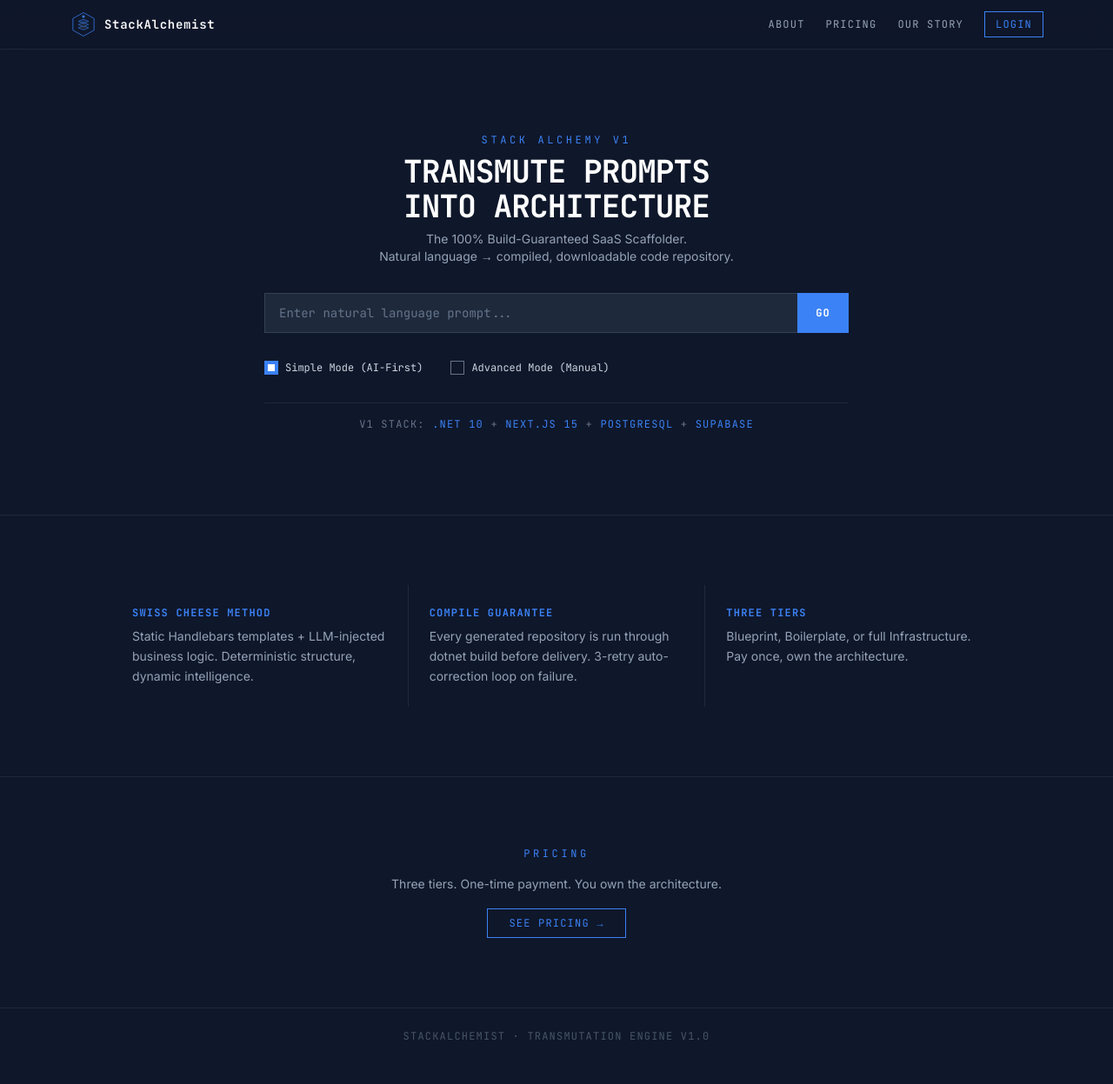
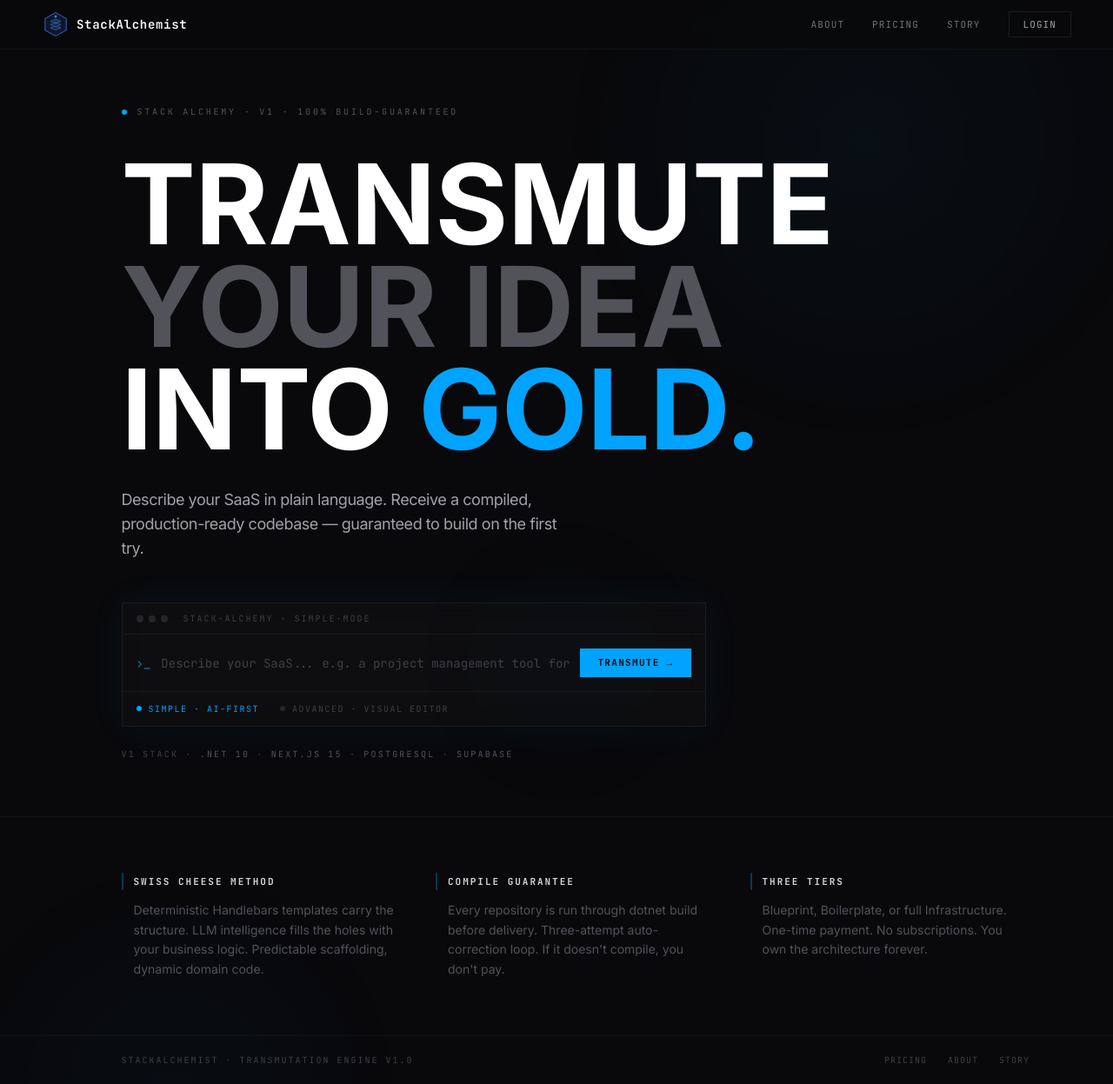
Before and after one commit to stevenfackley/StackAlchemist, a Next.js app in the folder src/StackAlchemist.Web/: page / in a window 1280 px wide. Shown: the whole page at 87% size. Before the commit the page ends 1224 px from the top, so only its background shows below. Built offline with nearby package versions, Linux system fonts and the light colour scheme.

Commit message:
feat(web): premium homepage redesign with glassmorphism terminal input; fix ReactFlow live preview height

```diff
--- a/src/StackAlchemist.Web/src/app/advanced/AdvancedModePage.tsx
+++ b/src/StackAlchemist.Web/src/app/advanced/AdvancedModePage.tsx
@@ -437,7 +437,7 @@
   );
 
   return (
-    <div className="min-h-screen flex flex-col bg-void">
+    <div className="h-screen flex flex-col bg-void overflow-hidden">
       <header className="border-b border-slate-surface bg-void/80 backdrop-blur-md sticky top-0 z-50">
         <div className="max-w-6xl mx-auto px-4 h-14 flex items-center gap-4">
           <Logo />
@@ -465,7 +465,7 @@
         </div>
       </header>
 
-      <main className="flex-1 flex">
+      <main className="flex flex-1 min-h-0">
         <div className="w-1/2 border-r border-slate-surface overflow-y-auto p-6">
           {step === 1 && (
             <StepEntities
--- a/src/StackAlchemist.Web/src/app/page.tsx
+++ b/src/StackAlchemist.Web/src/app/page.tsx
@@ -1,14 +1,17 @@
 "use client";
 
-import { useState } from "react";
+import { useState, useRef } from "react";
 import { useRouter } from "next/navigation";
-import { Navbar } from "@/components/navbar";
+import Link from "next/link";
+import { Logo } from "@/components/logo";
 import { cn } from "@/lib/utils";
 
 export default function HomePage() {
   const router = useRouter();
   const [mode, setMode] = useState<"simple" | "advanced">("simple");
   const [prompt, setPrompt] = useState("");
+  const [focused, setFocused] = useState(false);
+  const inputRef = useRef<HTMLInputElement>(null);
 
   function handleGo() {
     if (mode === "advanced") {
@@ -20,136 +23,223 @@
   }
 
   return (
-    <div className="min-h-screen flex flex-col">
-      <Navbar />
+    <div className="min-h-screen flex flex-col bg-[#09090B] relative overflow-hidden">
 
-      <main className="flex-1 flex flex-col items-center justify-center px-4 py-24">
-        <div className="w-full max-w-2xl space-y-8">
-          <div className="space-y-2 text-center">
-            <p className="font-mono text-xs tracking-[0.3em] text-electric uppercase">
-              Stack Alchemy v1
-            </p>
-            <h1 className="font-mono text-3xl md:text-4xl font-bold tracking-tight text-white leading-tight">
-              TRANSMUTE PROMPTS
-              <br />
-              INTO ARCHITECTURE
-            </h1>
-            <p className="text-slate-400 text-sm mt-3">
-              The 100% Build-Guaranteed SaaS Scaffolder.
-              <br />
-              Natural language &rarr; compiled, downloadable code repository.
+      {/* Animated mesh gradient orbs */}
+      <div className="absolute inset-0 pointer-events-none select-none" aria-hidden>
+        <div
+          className="absolute top-[-15%] right-[-5%] w-[700px] h-[700px] rounded-full animate-pulse-slow"
+          style={{ background: "radial-gradient(circle, rgba(0,163,255,0.07) 0%, transparent 70%)" }}
+        />
+        <div
+          className="absolute bottom-[-25%] left-[-8%] w-[600px] h-[600px] rounded-full animate-pulse-slower"
+          style={{ background: "radial-gradient(circle, rgba(0,163,255,0.04) 0%, transparent 70%)", animationDelay: "4s" }}
+        />
+        <div
+          className="absolute top-[45%] left-[35%] w-[400px] h-[400px] rounded-full animate-pulse-slow"
+          style={{ background: "radial-gradient(circle, rgba(0,163,255,0.025) 0%, transparent 70%)", animationDelay: "2s" }}
+        />
+      </div>
+
+      {/* Navbar */}
+      <header className="border-b border-white/[0.04] bg-[#09090B]/80 backdrop-blur-md sticky top-0 z-50">
+        <nav className="max-w-7xl mx-auto px-6 md:px-12 h-14 flex items-center justify-between">
+          <Logo />
+          <div className="flex items-center gap-8">
+            <Link href="/about" className="text-[11px] font-mono tracking-widest text-zinc-500 hover:text-white transition-colors uppercase">
+              About
+            </Link>
+            <Link href="/pricing" className="text-[11px] font-mono tracking-widest text-zinc-500 hover:text-white transition-colors uppercase">
+              Pricing
+            </Link>
+            <Link href="/story" className="text-[11px] font-mono tracking-widest text-zinc-500 hover:text-white transition-colors uppercase">
+              Story
+            </Link>
+            <Link
+              href="/login"
+              className="text-[11px] font-mono tracking-widest border border-white/[0.08] text-zinc-400 hover:border-[#00A3FF]/50 hover:text-[#00A3FF] transition-all duration-200 px-4 py-1.5 uppercase"
+            >
+              Login
+            </Link>
+          </div>
+        </nav>
+      </header>
+
+      {/* Hero */}
+      <main className="flex-1 flex flex-col justify-center px-6 md:px-12 lg:px-24 py-16 relative z-10">
+        <div className="max-w-[1100px] ml-0 lg:ml-[4%]">
+
+          {/* Eyebrow label */}
+          <div className="flex items-center gap-3 mb-10">
+            <div className="w-1.5 h-1.5 rounded-full bg-[#00A3FF]" />
+            <p className="font-mono text-[10px] tracking-[0.28em] text-zinc-600 uppercase">
+              Stack Alchemy · V1 · 100% Build-Guaranteed
             </p>
           </div>
 
-          <div className="flex gap-0">
+          {/* Hero heading */}
+          <h1 className="font-sans font-bold leading-[0.92] tracking-tight mb-8 select-none">
+            <span className="block text-white" style={{ fontSize: "clamp(3.5rem, 10vw, 8rem)" }}>
+              TRANSMUTE
+            </span>
+            <span className="block text-zinc-600" style={{ fontSize: "clamp(3.5rem, 10vw, 8rem)" }}>
+              YOUR IDEA
+            </span>
+            <span className="block" style={{ fontSize: "clamp(3.5rem, 10vw, 8rem)" }}>
+              <span className="text-white">INTO </span>
+              <span className="text-[#00A3FF]">GOLD.</span>
+            </span>
+          </h1>
+
+          {/* Subtext */}
+          <p className="text-zinc-400 text-base md:text-lg leading-relaxed max-w-lg mb-12 tracking-tight">
+            Describe your SaaS in plain language. Receive a compiled,
+            production-ready codebase — guaranteed to build on the first try.
+          </p>
+
+          {/* Terminal input */}
+          <div
+            className={cn(
+              "relative max-w-2xl transition-all duration-500 cursor-text",
+              focused
+                ? "shadow-[0_0_80px_rgba(0,163,255,0.16)]"
+                : "shadow-[0_0_40px_rgba(0,163,255,0.06)]"
+            )}
+            onClick={() => inputRef.current?.focus()}
+          >
+            <div
+              className={cn(
+                "bg-white/[0.025] backdrop-blur-md transition-all duration-300",
+                focused ? "border border-white/[0.10]" : "border border-white/[0.05]"
+              )}
+            >
+              {/* Terminal chrome bar */}
+              <div className="flex items-center gap-1.5 px-4 py-2.5 border-b border-white/[0.04]">
+                <div className="w-2 h-2 rounded-full bg-zinc-800" />
+                <div className="w-2 h-2 rounded-full bg-zinc-800" />
+                <div className="w-2 h-2 rounded-full bg-zinc-800" />
+                <span className="font-mono text-[10px] text-zinc-700 ml-3 tracking-[0.2em] uppercase">
+                  {mode === "advanced" ? "stack-alchemy · advanced-mode" : "stack-alchemy · simple-mode"}
+                </span>
+              </div>
+
+              {/* Input row */}
+              <div className="flex items-center px-4 py-4 gap-3">
+                <span className="font-mono text-[#00A3FF] text-sm select-none shrink-0 opacity-80">›_</span>
                 <input
+                  ref={inputRef}
                   type="text"
                   value={prompt}
                   onChange={(e) => setPrompt(e.target.value)}
                   onKeyDown={(e) => e.key === "Enter" && handleGo()}
-              placeholder="Enter natural language prompt..."
+                  onFocus={() => setFocused(true)}
+                  onBlur={() => setFocused(false)}
+                  placeholder={
+                    mode === "advanced"
+                      ? "Advanced mode active — click Open Editor to begin"
+                      : "Describe your SaaS... e.g. a project management tool for teams"
+                  }
                   className={cn(
-                "flex-1 bg-slate-surface border border-slate-border border-r-0 px-4 py-3",
-                "font-mono text-sm text-white placeholder:text-slate-500",
-                "focus:outline-none focus:border-electric transition-colors",
-                mode === "advanced" && "opacity-50 pointer-events-none"
+                    "flex-1 bg-transparent font-mono text-sm text-white placeholder:text-zinc-700",
+                    "focus:outline-none caret-[#00A3FF]",
+                    mode === "advanced" && "opacity-30 pointer-events-none"
                   )}
                   disabled={mode === "advanced"}
                 />
                 <button
                   onClick={handleGo}
-              className="bg-electric hover:bg-blue-600 active:bg-blue-700 text-white font-mono text-xs font-bold tracking-widest px-5 py-3 uppercase transition-colors border border-electric"
+                  className="font-mono text-[11px] tracking-[0.12em] uppercase px-5 py-2 transition-all duration-300 bg-[#00A3FF] text-[#09090B] font-bold hover:-translate-y-0.5 hover:shadow-[0_6px_24px_rgba(0,163,255,0.35)] active:translate-y-0 active:shadow-none shrink-0"
                 >
-              {mode === "simple" ? "GO" : "START"}
+                  {mode === "simple" ? "Transmute →" : "Open Editor →"}
                 </button>
               </div>
 
-          <div className="flex items-center gap-8">
+              {/* Mode selector */}
+              <div className="flex items-center gap-6 px-4 py-3 border-t border-white/[0.04]">
                 {(["simple", "advanced"] as const).map((m) => (
-              <label
+                  <button
                     key={m}
-                className="flex items-center gap-2 cursor-pointer group"
+                    onClick={() => setMode(m)}
+                    className={cn(
+                      "flex items-center gap-2 font-mono text-[10px] tracking-[0.15em] uppercase transition-all duration-200",
+                      mode === m ? "text-[#00A3FF]" : "text-zinc-700 hover:text-zinc-400"
+                    )}
                   >
                     <div
-                  onClick={() => setMode(m)}
                       className={cn(
-                    "w-4 h-4 border flex items-center justify-center transition-colors",
-                    mode === m
-                      ? "border-electric bg-electric"
-                      : "border-slate-500 group-hover:border-blue-400"
+                        "w-1.5 h-1.5 rounded-full transition-colors duration-200",
+                        mode === m ? "bg-[#00A3FF]" : "bg-zinc-800"
                       )}
-                >
-                  {mode === m && <div className="w-2 h-2 bg-white" />}
-                </div>
-                <span className="font-mono text-xs text-slate-300 group-hover:text-white transition-colors">
-                  {m === "simple" ? "Simple Mode (AI-First)" : "Advanced Mode (Manual)"}
-                </span>
-              </label>
+                    />
+                    {m === "simple" ? "Simple · AI-First" : "Advanced · Visual Editor"}
+                  </button>
                 ))}
               </div>
+            </div>
+          </div>
 
-          <div className="border-t border-slate-surface pt-4">
-            <p className="font-mono text-xs text-center text-slate-500 tracking-widest uppercase">
-              V1 Stack:{" "}
-              <span className="text-electric">.NET 10</span>
-              {" + "}
-              <span className="text-electric">Next.js 15</span>
-              {" + "}
-              <span className="text-electric">PostgreSQL</span>
-              {" + "}
-              <span className="text-electric">Supabase</span>
+          {/* Stack footnote */}
+          <p className="font-mono text-[10px] text-zinc-700 tracking-[0.22em] uppercase mt-6">
+            V1 Stack ·{" "}
+            <span className="text-zinc-600">.NET 10</span>
+            {" · "}
+            <span className="text-zinc-600">Next.js 15</span>
+            {" · "}
+            <span className="text-zinc-600">PostgreSQL</span>
+            {" · "}
+            <span className="text-zinc-600">Supabase</span>
           </p>
-          </div>
         </div>
       </main>
 
-      <section id="features" className="border-t border-slate-surface py-20 px-4">
-        <div className="max-w-5xl mx-auto grid grid-cols-1 md:grid-cols-3 gap-px bg-slate-surface">
+      {/* Features strip */}
+      <section className="relative z-10 border-t border-white/[0.04] py-16 px-6 md:px-12 lg:px-24">
+        <div className="max-w-[1100px] ml-0 lg:ml-[4%] grid grid-cols-1 md:grid-cols-3 gap-10">
           {[
             {
               title: "Swiss Cheese Method",
-              body: "Static Handlebars templates + LLM-injected business logic. Deterministic structure, dynamic intelligence.",
+              body: "Deterministic Handlebars templates carry the structure. LLM intelligence fills the holes with your business logic. Predictable scaffolding, dynamic domain code.",
             },
             {
               title: "Compile Guarantee",
-              body: "Every generated repository is run through dotnet build before delivery. 3-retry auto-correction loop on failure.",
+              body: "Every repository is run through dotnet build before delivery. Three-attempt auto-correction loop. If it doesn't compile, you don't pay.",
             },
             {
               title: "Three Tiers",
-              body: "Blueprint, Boilerplate, or full Infrastructure. Pay once, own the architecture.",
+              body: "Blueprint, Boilerplate, or full Infrastructure. One-time payment. No subscriptions. You own the architecture forever.",
             },
           ].map((f) => (
-            <div key={f.title} className="bg-void p-6 space-y-2">
-              <h3 className="font-mono text-xs font-bold tracking-widest text-electric uppercase">
+            <div key={f.title} className="space-y-3 group">
+              <div className="flex items-center gap-3">
+                <div className="w-0.5 h-5 bg-[#00A3FF]/30 group-hover:bg-[#00A3FF]/70 transition-colors duration-300" />
+                <h3 className="font-mono text-[11px] font-bold tracking-[0.18em] text-zinc-300 uppercase">
                   {f.title}
                 </h3>
-              <p className="text-slate-400 text-sm leading-relaxed">{f.body}</p>
+              </div>
+              <p className="text-zinc-600 text-sm leading-relaxed pl-3.5">{f.body}</p>
             </div>
           ))}
         </div>
       </section>
 
-      <section id="pricing" className="border-t border-slate-surface py-20 px-4">
-        <div className="max-w-md mx-auto text-center space-y-4">
-          <h2 className="font-mono text-xs tracking-[0.3em] text-electric uppercase">
+      {/* Bottom bar */}
+      <footer className="relative z-10 border-t border-white/[0.04] py-5 px-6 md:px-12 lg:px-24">
+        <div className="max-w-[1100px] ml-0 lg:ml-[4%] flex items-center justify-between flex-wrap gap-4">
+          <p className="font-mono text-[10px] text-zinc-700 tracking-[0.2em] uppercase">
+            StackAlchemist · Transmutation Engine v1.0
+          </p>
+          <div className="flex items-center gap-6">
+            <Link href="/pricing" className="font-mono text-[10px] text-zinc-700 hover:text-zinc-400 transition-colors uppercase tracking-widest">
               Pricing
-          </h2>
-          <p className="text-slate-400 text-sm leading-relaxed">
-            Three tiers. One-time payment. You own the architecture.
-          </p>
-          <a
-            href="/pricing"
-            className="inline-block border border-electric text-electric hover:bg-electric hover:text-white font-mono text-xs tracking-widest uppercase py-2 px-6 transition-colors"
-          >
-            See Pricing &rarr;
-          </a>
+            </Link>
+            <Link href="/about" className="font-mono text-[10px] text-zinc-700 hover:text-zinc-400 transition-colors uppercase tracking-widest">
+              About
+            </Link>
+            <Link href="/story" className="font-mono text-[10px] text-zinc-700 hover:text-zinc-400 transition-colors uppercase tracking-widest">
+              Story
+            </Link>
           </div>
-      </section>
-
-      <footer className="border-t border-slate-surface py-6 px-4">
-        <p className="font-mono text-xs text-slate-600 text-center tracking-widest uppercase">
-          StackAlchemist &middot; Transmutation Engine v1.0
-        </p>
+        </div>
       </footer>
     </div>
   );
```
Also changed, not shown: src/StackAlchemist.Web/tailwind.config.ts (+11 -0 lines). Lines whose indentation alone changed are shown as unchanged.
